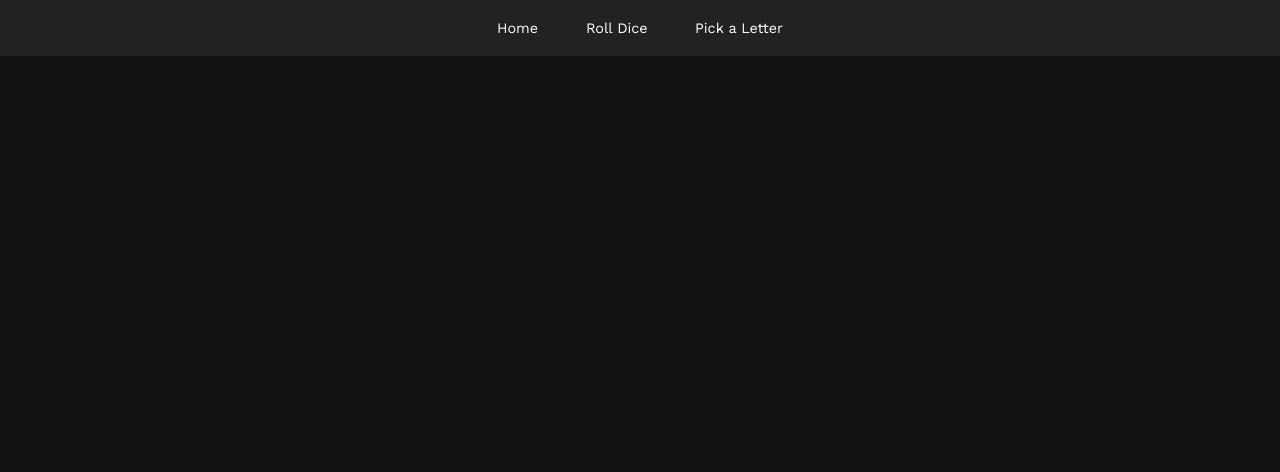
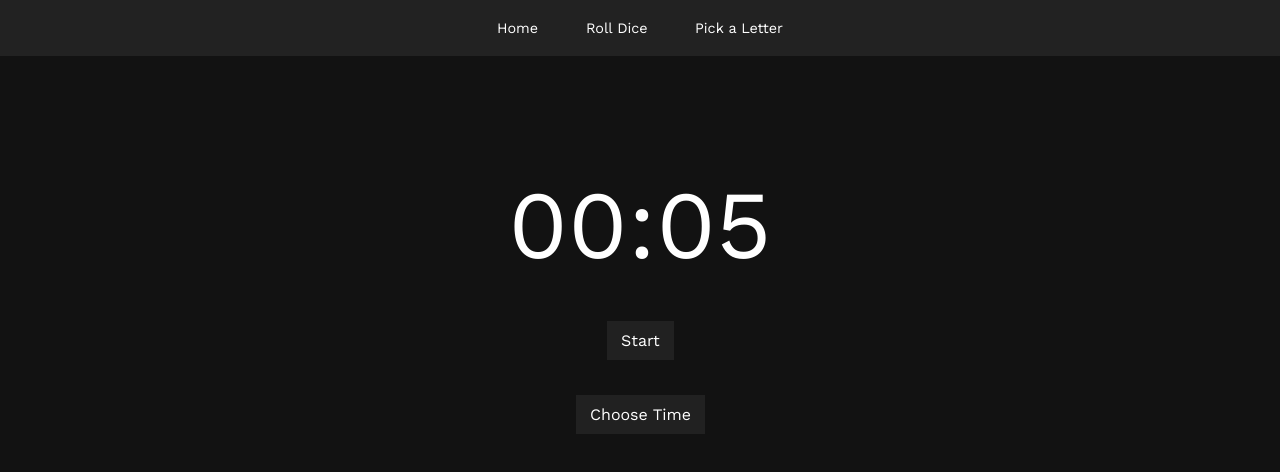
Before and after one commit to dnirns/dicer, a React (Create React App) app: page /timer in a window 1280 px wide. Shown: the top 472 px of the page. Built offline with nearby package versions, Linux system fonts and the light colour scheme; a web font is replaced by a local one.

Commit message:
timer component added

```diff
--- a/src/App.js
+++ b/src/App.js
@@ -4,6 +4,7 @@ import Home from './components/Home'
 import Dice from './components/Dice'
 import Letter from './components/Letter'
 import Nav from './components/Nav'
+import Timer from './components/Timer'
 
 const App = () => {
   return (
@@ -13,6 +14,7 @@ const App = () => {
         <Route path='/' component={Home} exact />
         <Route path='/roll-dice' component={Dice} />
         <Route path='/random-letter' component={Letter} />
+        <Route path='/timer' component={Timer} />
       </BrowserRouter>
     </>
   )
--- /dev/null
+++ b/src/components/Timer.js
@@ -0,0 +1,79 @@
+import React, { useState, useEffect } from 'react'
+import Button from '@material-ui/core/Button'
+import TimerMenu from './TimerMenu'
+import alarm from '../assets/alarm.wav'
+
+const Timer = () => {
+  const [startTime, setStartTime] = useState(60000)
+  const [time, setTime] = useState(5000)
+  const [timerOn, setTimerOn] = useState(false)
+  const [showReset, setShowReset] = useState(false)
+
+  useEffect(() => {
+    let interval = null
+
+    if (time === 0) {
+      playAlarm()
+    }
+    if (time > 0) {
+      if (timerOn) {
+        interval = setInterval(() => {
+          setTime((prevTime) => prevTime - 1000)
+        }, 1000)
+      } else if (!timerOn) {
+        clearInterval(interval)
+      }
+    }
+    return () => clearInterval(interval)
+  }, [setTime, timerOn, time])
+
+  const playAlarm = () => {
+    const audio = new Audio(alarm)
+    audio.type = 'audio/wav'
+    audio.play()
+  }
+
+  const handleStart = () => {
+    setTimerOn(true)
+    setShowReset(false)
+  }
+
+  const handleStop = () => {
+    setTimerOn(false)
+    setShowReset(true)
+  }
+  const handleReset = () => {
+    setShowReset(false)
+    setTime(startTime)
+  }
+
+  const handleChangeTime = (newTime) => {
+    setTime(newTime)
+    setStartTime(newTime)
+    console.log(`log from timer component - new time is ${time}`)
+  }
+
+  return (
+    <div className='container'>
+      <div className='timer'>
+        <span className={time > 0 ? 'time' : 'time-flashing'}>
+          {('0' + Math.floor((time / 60000) % 60)).slice(-2)}:
+        </span>
+        <span className={time > 0 ? 'time' : 'time-flashing'}>
+          {('0' + Math.floor((time / 1000) % 60)).slice(-2)}
+        </span>
+      </div>
+      <div className='timer-buttons'>
+        {!timerOn && time !== 0 && <button onClick={handleStart}>Start</button>}
+        {timerOn && time > 0 && <button onClick={handleStop}>Stop</button>}
+        {showReset || time === 0 ? (
+          <button onClick={handleReset}>Reset</button>
+        ) : null}
+        {!timerOn && time < 0 && <button onClick={handleStart}>Resume</button>}
+      </div>
+      <TimerMenu changeTime={handleChangeTime} />
+    </div>
+  )
+}
+
+export default Timer
--- /dev/null
+++ b/src/components/TimerMenu.js
@@ -0,0 +1,104 @@
+import React, {useState, useRef} from 'react'
+
+import ClickAwayListener from '@material-ui/core/ClickAwayListener'
+import Grow from '@material-ui/core/Grow'
+import Paper from '@material-ui/core/Paper'
+import Popper from '@material-ui/core/Popper'
+import MenuItem from '@material-ui/core/MenuItem'
+import MenuList from '@material-ui/core/MenuList'
+
+const TimerMenu = ({ changeTime }) => {
+  const [open, setOpen] = useState(false)
+  const anchorRef = useRef(null)
+
+  const handleToggle = () => {
+    setOpen((prevOpen) => !prevOpen)
+  }
+
+  const handleClose = (e) => {
+    changeTime(e.target.value)
+    if (anchorRef.current && anchorRef.current.contains(e.target)) {
+      return
+    }
+    setOpen(false)
+  }
+
+  const handleClickAway = () => {
+    setOpen(false)
+  }
+
+  function handleListKeyDown(event) {
+    if (event.key === 'Tab') {
+      event.preventDefault()
+      setOpen(false)
+    }
+  }
+  const prevOpen = React.useRef(open)
+  React.useEffect(() => {
+    if (prevOpen.current === true && open === false) {
+      anchorRef.current.focus()
+    }
+
+    prevOpen.current = open
+  }, [open])
+
+  return (
+    <div>
+      <div>
+        <button
+          ref={anchorRef}
+          aria-controls={open ? 'menu-list-grow' : undefined}
+          aria-haspopup='true'
+          onClick={handleToggle}
+        >
+          Choose Time
+        </button>
+        <Popper
+          open={open}
+          anchorEl={anchorRef.current}
+          role={undefined}
+          transition
+          disablePortal
+        >
+          {({ TransitionProps, placement }) => (
+            <Grow
+              {...TransitionProps}
+              style={{
+                transformOrigin:
+                  placement === 'bottom' ? 'center top' : 'center bottom',
+              }}
+            >
+              <Paper>
+                <ClickAwayListener onClickAway={handleClickAway}>
+                  <MenuList
+                    autoFocusItem={open}
+                    id='menu-list-grow'
+                    onKeyDown={handleListKeyDown}
+                  >
+                    <MenuItem value={60000} onClick={(e) => handleClose(e)}>
+                      1 min
+                    </MenuItem>
+                    <MenuItem value={120000} onClick={(e) => handleClose(e)}>
+                      2 min
+                    </MenuItem>
+                    <MenuItem value={180000} onClick={(e) => handleClose(e)}>
+                      3 min
+                    </MenuItem>
+                    <MenuItem value={240000} onClick={(e) => handleClose(e)}>
+                      4 min
+                    </MenuItem>
+                    <MenuItem value={300000} onClick={(e) => handleClose(e)}>
+                      5 min
+                    </MenuItem>
+                  </MenuList>
+                </ClickAwayListener>
+              </Paper>
+            </Grow>
+          )}
+        </Popper>
+      </div>
+    </div>
+  )
+}
+
+export default TimerMenu
--- a/src/styles/main.css
+++ b/src/styles/main.css
@@ -179,3 +179,46 @@ button:active {
   -webkit-animation-iteration-count: 1;
   animation-iteration-count: 1;
 }
+
+
+/* Timer Styles */
+
+.timer {
+  display: flex;
+  font-size: 6em;
+  padding: 20px;
+}
+
+.timer-container {
+  display: flex;
+  justify-content: center;
+  align-items: center;
+  flex-direction: column;
+}
+
+.timer-buttons {
+  padding-top: 10px;
+  padding-bottom: 15px;
+}
+.time {
+  color: white;
+}
+
+.time-flashing {
+  animation: flashing .8s infinite;
+}
+
+@keyframes flashing {
+  0% {
+
+    opacity: 0;
+  }
+  50% {
+    color: red;
+    opacity: 100;
+  }
+  100% {
+
+    opacity: 0;
+  }
+}
```
Also changed, not shown: 2 other files (tests, documents, lock files or other folders).
